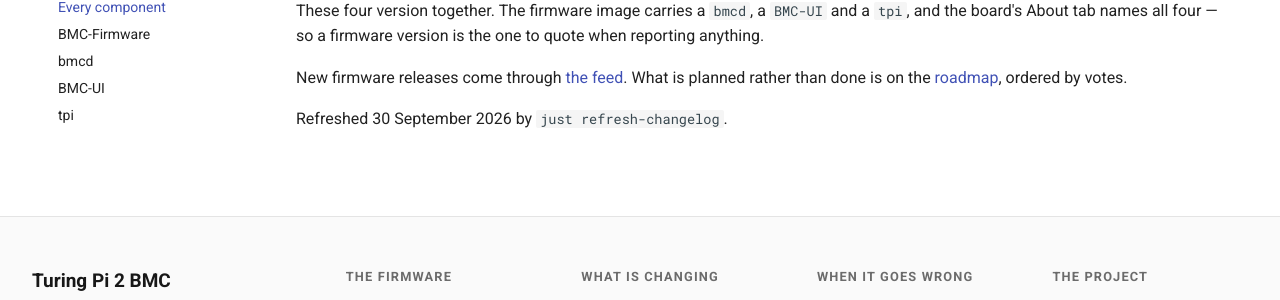
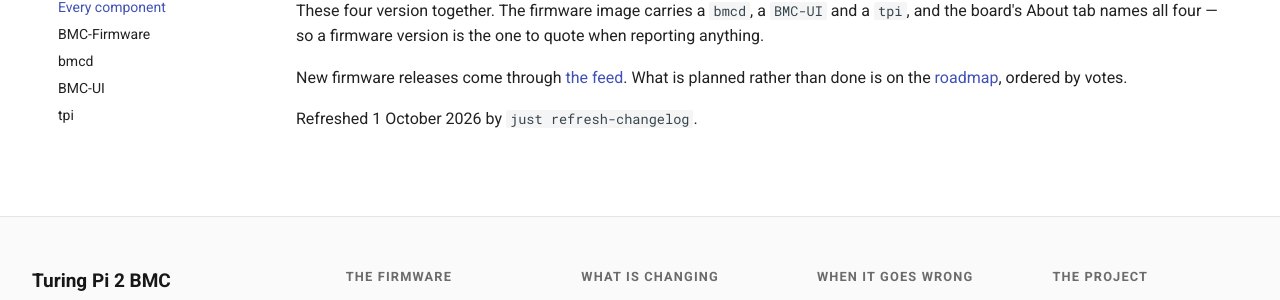
Before and after one commit to excavador-turing/www, an MkDocs documentation site: the page built from docs/changelog/index.md, in a window 1280 px wide and 1249 px high. Shown: the part 687-987 px from the top of the window. Built offline with MkDocs 1.6.1 and Material for MkDocs 9.7.7, drawn with Linux system fonts in a browser that asks for light colours; comment, search, counter and statistics services are not loaded.

Commit message:
the site catches up with what the repositories say
Written by scripts/refresh-changelog.py, refresh-roadmap.py and
scripts/facts.py on the hourly Pages schedule. Nothing here is
typed by hand.

```diff
--- a/docs/changelog/index.md
+++ b/docs/changelog/index.md
@@ -20,4 +20,4 @@ These four version together. The firmware image carries a `bmcd`, a `BMC-UI` and
 
 New firmware releases come through [the feed](../feed.xml). What is planned rather than done is on the [roadmap](../roadmap.md), ordered by votes.
 
-Refreshed 30 September 2026 by `just refresh-changelog`.
+Refreshed 1 October 2026 by `just refresh-changelog`.
--- a/docs/data/facts.yaml
+++ b/docs/data/facts.yaml
@@ -3,7 +3,7 @@
 # Every number this site quotes about itself, with where it came
 # from. Pages read it through the macros plugin: {{ gate.updates }},
 # never 26. scripts/facts-lint.py fails a build that types one.
-generated: 2026-09-30
+generated: 2026-10-01
 gate:
   source: "reference/gate-history.md, written by `just refresh-gate-history <board>` from the board's own bmcd_firmware_promotion_total counter"
   as_of: 2026-09-12
@@ -59,7 +59,7 @@ faults:
     - There is no watchdog
 roadmap:
   source: docs/data/roadmap.json, written by `just refresh-roadmap` from the Ideas discussions
-  as_of: 2026-09-30
+  as_of: 2026-10-01
   count: 7
   shipped: 2
   votes: 18
--- a/docs/data/roadmap.json
+++ b/docs/data/roadmap.json
@@ -1,5 +1,5 @@
 {
- "as_of": "2026-09-30",
+ "as_of": "2026-10-01",
  "items": [
   {
    "number": 25,
```
Also changed, not shown: docs/roadmap.md (+1 -1 lines).
